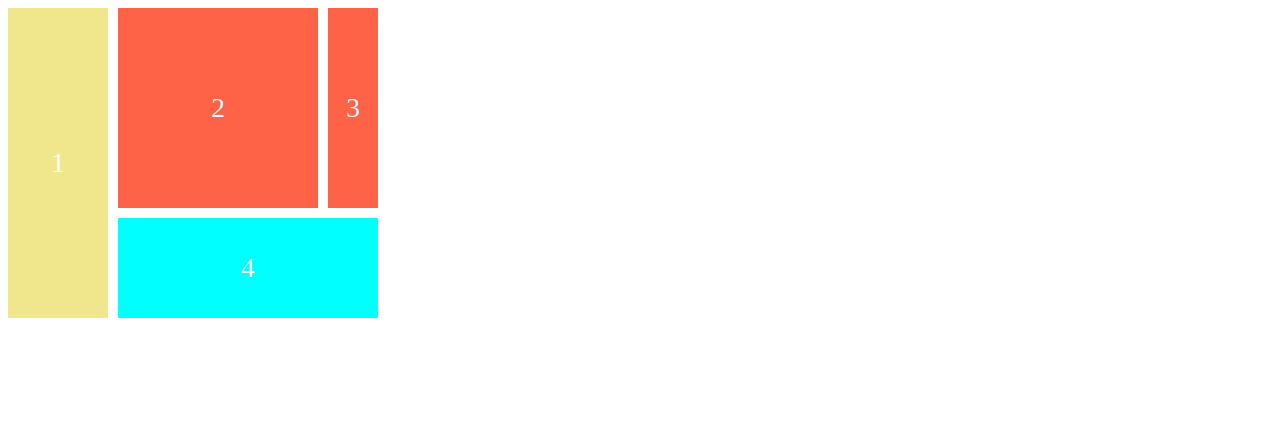
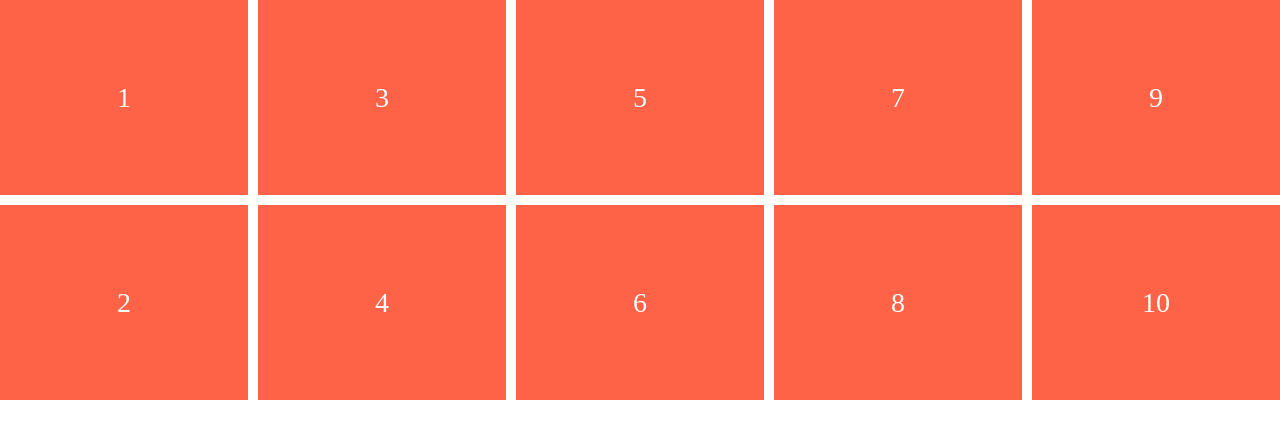
Before and after one commit to psoyeongg/css-Layout, a website built with Vite: page index.html in a window 1280 px wide. Built offline with nearby package versions, Linux system fonts and the light colour scheme.

Commit message:
Auto Columns and Rows

```diff
--- a/index.html
+++ b/index.html
@@ -12,6 +12,12 @@
       <div class="child">2</div>
       <div class="child">3</div>
       <div class="child">4</div>
+      <div class="child">5</div>
+      <div class="child">6</div>
+      <div class="child">7</div>
+      <div class="child">8</div>
+      <div class="child">9</div>
+      <div class="child">10</div>
     </div>
   </body>
 </html>
--- a/style.css
+++ b/style.css
@@ -1,8 +1,17 @@
+body {
+  padding: 0;
+  margin: 0;
+}
+
 .father {
   display: grid;
-  grid-template-columns: [cucumber] 100px [potato] 200px [banana] 50px [brocoli];
-  grid-template-rows: [korea] 200px [thailand] 100px [greece];
+  min-height: 50vh;
   gap: 10px;
+  grid-template-columns: repeat(2, 1fr);
+  grid-template-rows: repeat(2, 1fr);
+  grid-auto-rows: 1fr;
+  grid-auto-flow: column;
+  grid-auto-columns: 1fr;
 }
 
 .child {
@@ -13,19 +22,3 @@
   justify-content: center;
   align-items: center;
 }
-
-.child:first-child {
-  /* grid-row-start: 1;
-  grid-row-end: -1;
-  grid-row: korea/gree; */
-  background-color: khaki;
-  grid-row: span 2;
-}
-
-.child:last-child {
-  /* grid-column-start: 2;
-  grid-column-end: -1;
-  grid-column: potato/brocoli; */
-  background-color: aqua;
-  grid-column: span 2;
-}
```
